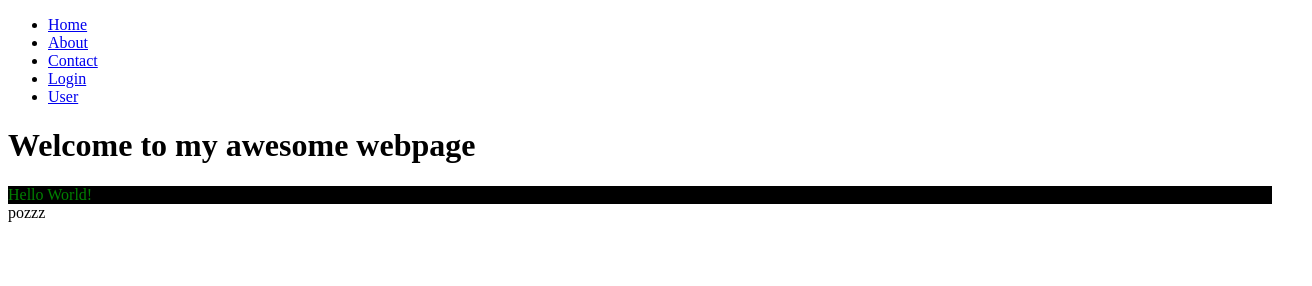
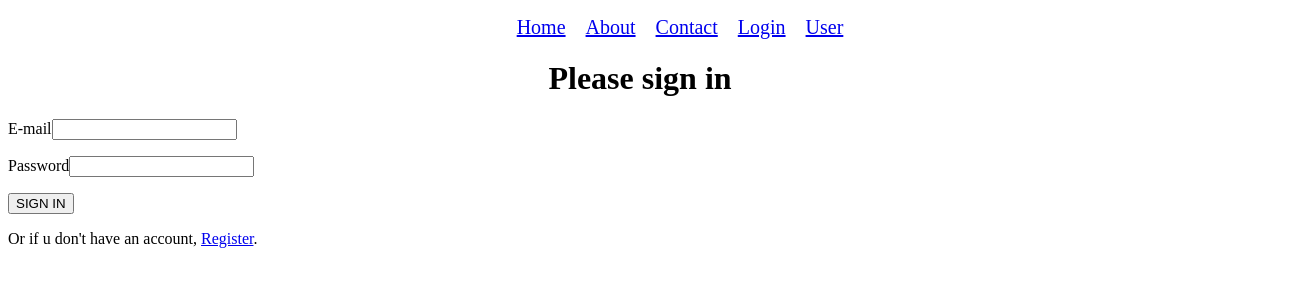
Before and after one commit to Kicho94/my-app, a React app: page /user in a window 1280 px wide. Shown: the whole page, 1312 px wide, since content can reach past the window. Built offline with nearby package versions, Linux system fonts and the light colour scheme.

Commit message:
Rabota od doma

```diff
--- a/package.json
+++ b/package.json
@@ -7,6 +7,7 @@
     "test": "echo \"Error: no test specified\" && exit 1",
     "dev": "webpack-dev-server --port 8080 --compress --progress --watch --inline --hot",
     "build": "webpack --progress"
+
   },
   "author": "",
   "license": "ISC",
--- /dev/null
+++ b/src/About.js
@@ -0,0 +1,13 @@
+import React from 'react'
+
+const css = {
+    textAlign: 'center',
+        color: 'Green',
+
+}
+
+const About = () =>{
+    return <h1 style={css}>Welcome to my about page</h1>
+}
+
+export default About
--- /dev/null
+++ b/src/Contact.js
@@ -0,0 +1,14 @@
+import React from 'react'
+
+
+const css = {
+    textAlign: 'center',
+        color: 'Green',
+
+}
+
+const Contact = () =>{
+    return <h1 style={css}>Welcome to my conctact page</h1>
+}
+
+export default Contact
--- a/src/Heading.js
+++ b/src/Heading.js
@@ -1,9 +1,17 @@
 import React from 'react'
+
+
+const css = {
+    textAlign:'center'
+}
+
+
+
 
 const Heading = () =>{
     return (
 
-            <h1>Welcome to my awesome webpage</h1>
+            <h1 style={css}>Please sign in</h1>
 
     )
 }
--- /dev/null
+++ b/src/Home.js
@@ -0,0 +1,13 @@
+import React from 'react'
+
+const css = {
+    textAlign: 'center',
+        color: 'Green',
+
+}
+
+const Home = () =>{
+    return <h1 style={css}>Welcome to my home page</h1>
+}
+
+export default Home
--- /dev/null
+++ b/src/Login.js
@@ -0,0 +1,13 @@
+import React from 'react'
+
+const css = {
+    textAlign: 'center',
+        color: 'Green',
+
+}
+
+const Login = () =>{
+    return <h1 style={css}>Welcome to my login page</h1>
+}
+
+export default Login
--- /dev/null
+++ b/src/Menu.js
@@ -0,0 +1,25 @@
+import React from 'react'
+import  './style.css'
+import {BrowserRouter as Router, Route, Link, Switch} from 'react-router-dom'
+
+const Menu = () =>{
+    return (<ul >
+            <li>
+            <Link to='/'>Home</Link>
+            </li>
+            <li>
+            <Link to='/about'>About</Link>
+            </li>
+            <li>
+            <Link to='/contact'>Contact</Link>
+            </li>
+            <li>
+            <Link to='/login'>Login</Link>
+            </li>
+            <li>
+            <Link to='/user'>User</Link>
+            </li>
+           </ul>)
+}
+
+export default Menu
--- a/src/User.js
+++ b/src/User.js
@@ -1,11 +1,27 @@
 import React from 'react'
-import './style.css';
 
 const User = () =>{
     return (
         <React.Fragment>
-            <div id='greeting' className='text'>Hello World!</div>
-            <div>pozzz</div>
+            <div id="login-container">
+    <div class="main-box">
+        <form >
+            <p class="input-holder">
+             <label class="field-label">E-mail</label>
+             <input type="text" class="text-field"/>
+            </p>
+            <p class="input-holder">
+                 <label class="field-label">Password</label>
+                 <input type="text" class="text-field"/>
+            </p>
+            <button class="main-button login-button">SIGN IN</button>
+        </form>
+       <div class="onboarding-description">
+           <p>Or if u don't have an account, <a href="#" class="onboarding-description">Register</a>.</p>
+       </div>
+    </div>
+
+</div>
         </React.Fragment>
     )
 }
--- a/src/index.js
+++ b/src/index.js
@@ -2,41 +2,14 @@ import ReactDOM from 'react-dom'
 import React from 'react'
 import User from './User'
 import Heading from './Heading'
+import Menu from './Menu'
+import Home from './Home'
+import About from './About'
+import Contact from './Contact'
+import Login from './Login'
 import {BrowserRouter as Router, Route, Link, Switch} from 'react-router-dom'
 const app = document.getElementById('app')
 
-
-const Menu = () =>{
-    return (<ul>
-            <li>
-                <Link to='/'>Home</Link>
-            </li>
-            <li>
-            <Link to='/about'>About</Link>
-            </li>
-            <li>
-            <Link to='/contact'>Contact</Link>
-            </li>
-            <li>
-            <Link to='/login'>Login</Link>
-            </li>
-            <li>
-            <Link to='/user'>User</Link>
-            </li>
-           </ul>)
-}
-const Home = () =>{
-    return <h1>Welcome to my home page</h1>
-}
-const About = () =>{
-    return <h1>Welcome to my about page</h1>
-}
-const Contact = () =>{
-    return <h1>Welcome to my conctact page</h1>
-}
-const Login = () =>{
-    return <h1>Welcome to my login page</h1>
-}
 
 
 const Routes = () =>
--- a/src/style.css
+++ b/src/style.css
@@ -1,4 +1,16 @@
-.text {
-    color: green;
-    background-color: black;
+ul {
+    width: 100%;
+    text-align: center;
 }
+li {
+    display: inline;
+    color: black;
+    margin-left: 10px;
+    margin-right: 10px;
+    font-size: 20px
+}
+
+
+li :hover{
+    color: blue
+}
```
Also changed, not shown: 1 other file.
